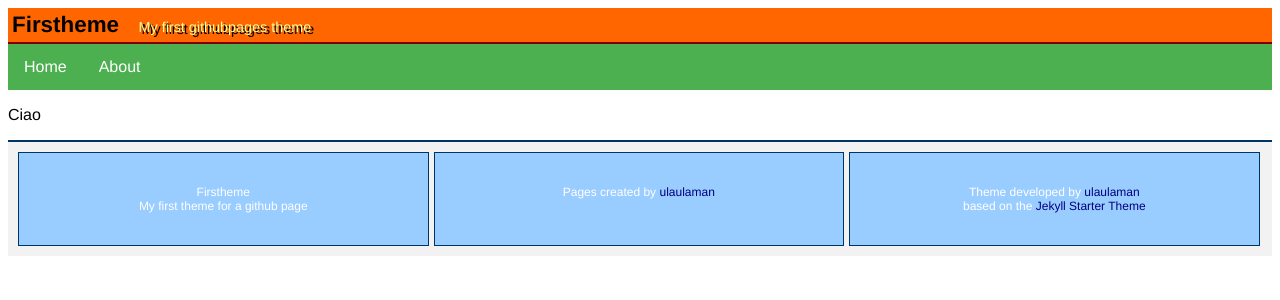
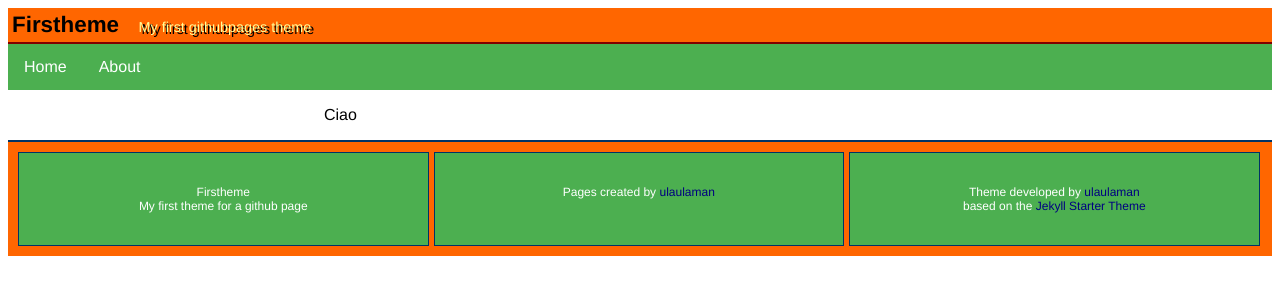
Before and after one commit to ulaulaman/firstheme, a Jekyll site: the page built from index.html, in a window 1280 px wide. Shown: the top 300 px of the page. Built offline with Jekyll 4.4.1, drawn with Linux system fonts in a browser that asks for light colours.

Commit message:
Update style.css

```diff
--- a/css/style.css
+++ b/css/style.css
@@ -57,7 +57,7 @@ page a {
     text-decoration: none;
 }
 
-a:hover:not(.active) {
+page a:hover:not(.active) {
     background-color: #367c39;
 }
 
@@ -74,15 +74,20 @@ a:hover:not(.active) {
   display: grid;
   grid-column-gap: 5px;
   grid-template-columns: 33% 33% 33%;
-  background-color: #f2f2f2;
+  background-color: #ff6600;
   padding: 10px;
 }
 
 .footer-grid-item {
-  background-color: #99ccff;
+  background-color: #4CAF50;
   color: #ffffff;
   border: 1px solid #003366;
   padding: 20px;
   font-size: 12px;
   text-align: center;
 }
+
+.home {
+  padding-left: 25%;
+  padding-right: 25%;
+}
```
